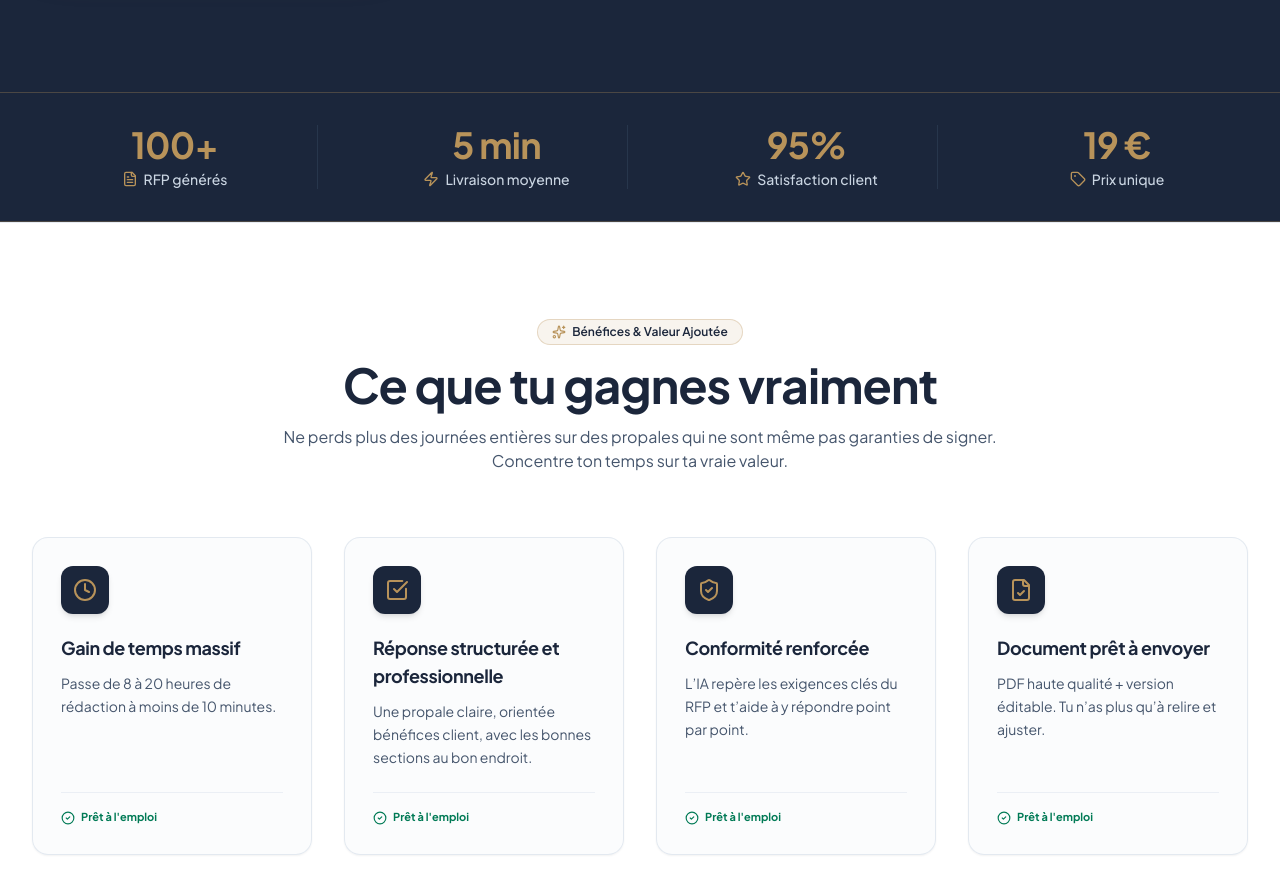
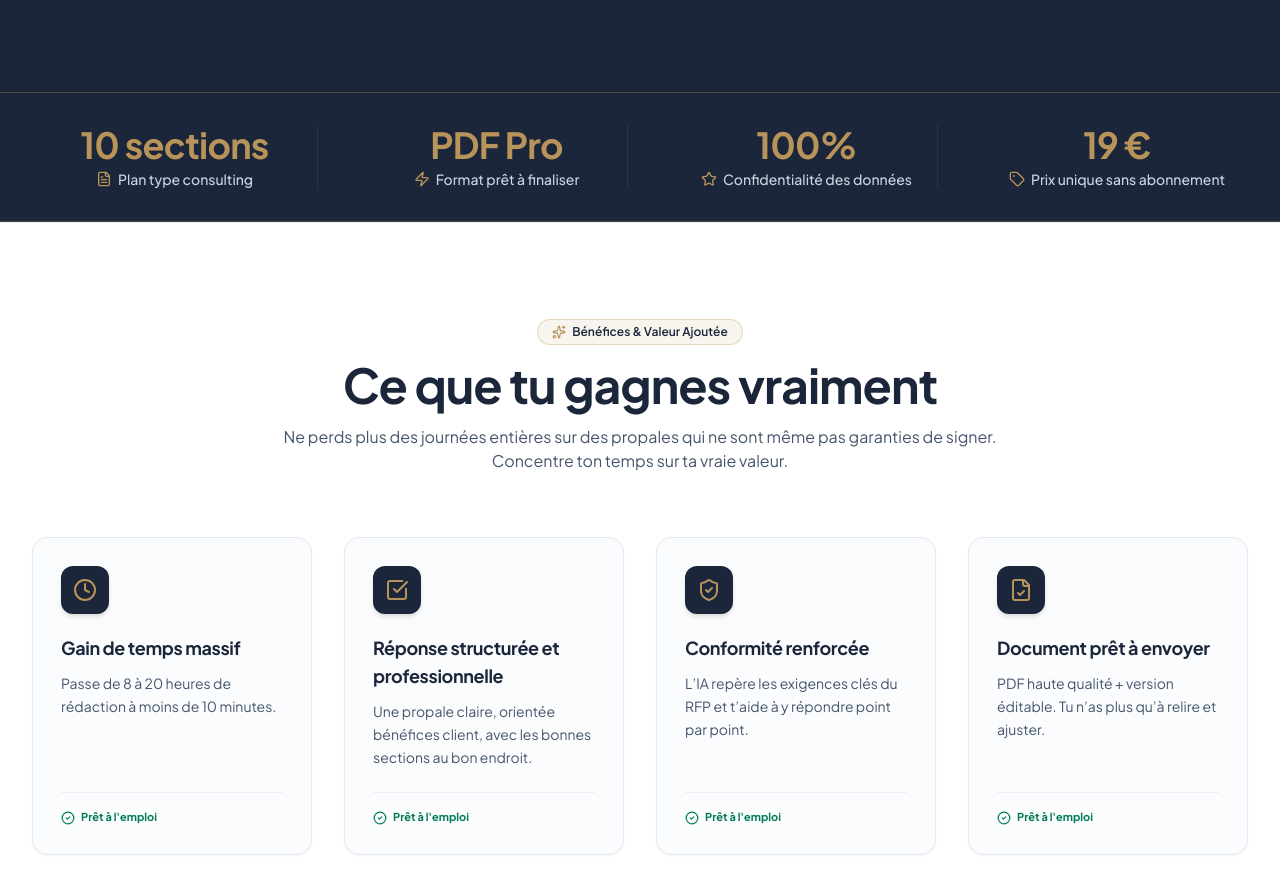
Before and after one commit to OMARMARCO23/DeliverableEngine, a React (Vite) app: page / in a window 1280 px wide. Shown: the part 800-1693 px from the top of the page. Built offline with nearby package versions, Linux system fonts and the light colour scheme; no server answers; a web font is replaced by a local one.

Commit message:
Update stats in StatsBar component

```diff
--- a/src/components/StatsBar.tsx
+++ b/src/components/StatsBar.tsx
@@ -4,10 +4,10 @@ import { FileText, Zap, Star, Tag } from 'lucide-react';
 
 export default function StatsBar() {
   const stats = [
-    { value: "100+", label: "RFP générés", icon: <FileText className="h-4 w-4 text-[#B8935A]" /> },
-    { value: "5 min", label: "Livraison moyenne", icon: <Zap className="h-4 w-4 text-[#B8935A]" /> },
-    { value: "95%", label: "Satisfaction client", icon: <Star className="h-4 w-4 text-[#B8935A]" /> },
-    { value: "19 €", label: "Prix unique", icon: <Tag className="h-4 w-4 text-[#B8935A]" /> },
+    { value: "10 sections", label: "Plan type consulting", icon: <FileText className="h-4 w-4 text-[#B8935A]" /> },
+    { value: "PDF Pro", label: "Format prêt à finaliser", icon: <Zap className="h-4 w-4 text-[#B8935A]" /> },
+    { value: "100%", label: "Confidentialité des données", icon: <Star className="h-4 w-4 text-[#B8935A]" /> },
+    { value: "19 €", label: "Prix unique sans abonnement", icon: <Tag className="h-4 w-4 text-[#B8935A]" /> },
   ];
 
   return (
```
